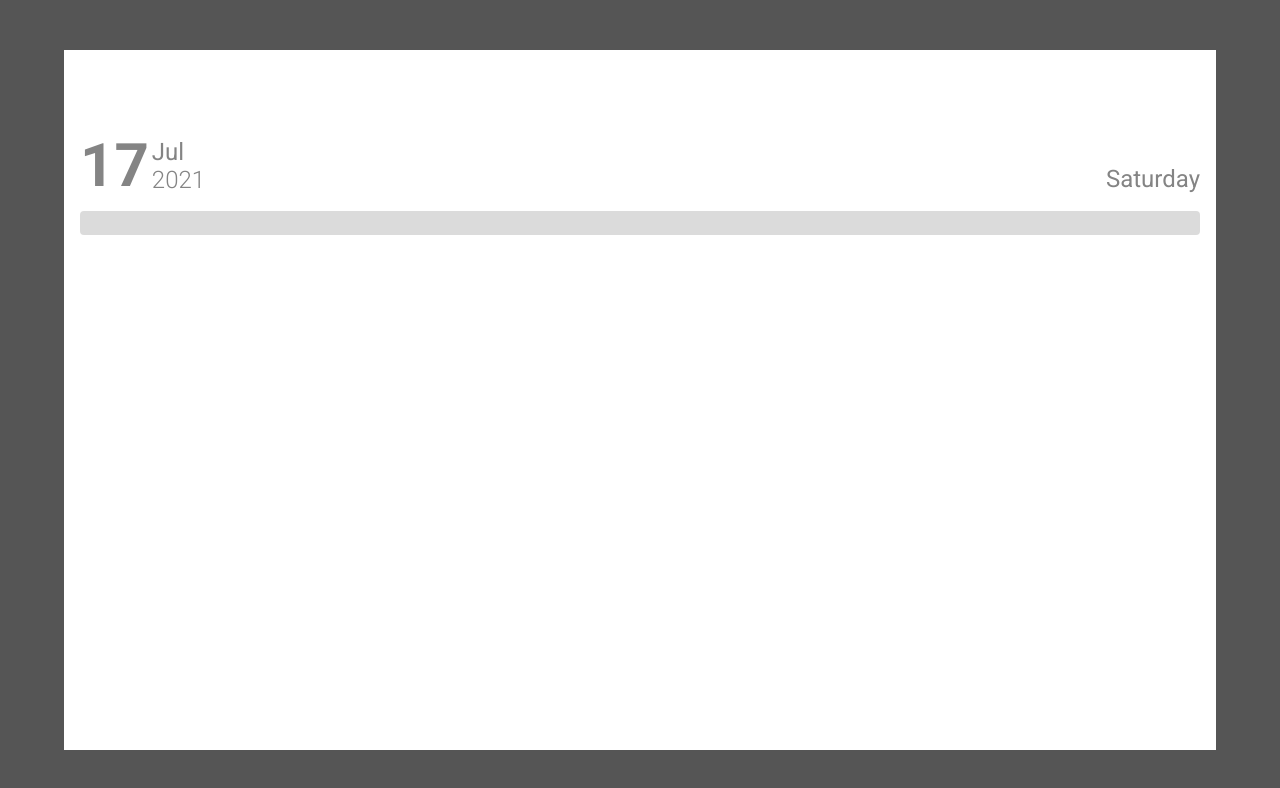
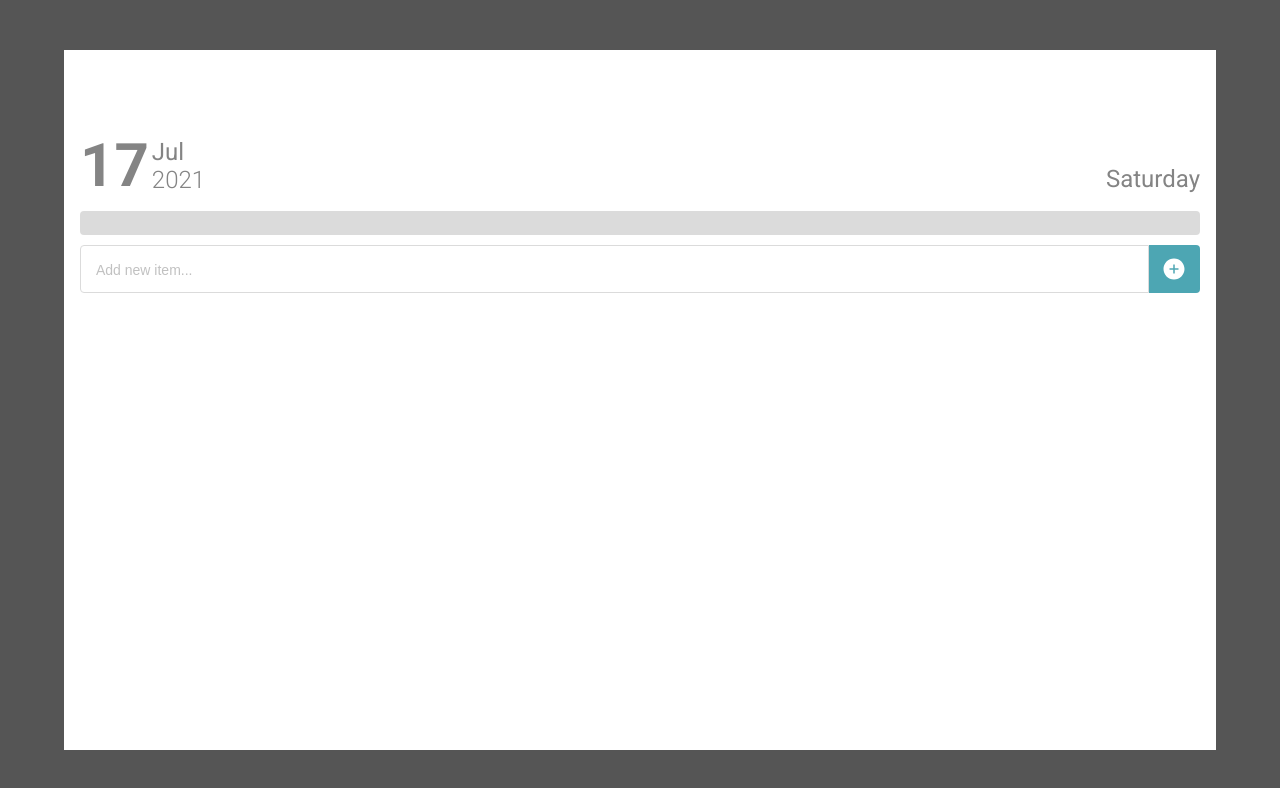
Before and after one commit to sizebay/frontend-challenge, a React (Vite) app: page / in a window 1280 px wide. Shown: the top 788 px of the page. Built offline with nearby package versions, Linux system fonts and the light colour scheme.

Commit message:
refact: rename variable name at task provider

```diff
--- a/package.json
+++ b/package.json
@@ -10,6 +10,7 @@
   "dependencies": {
     "react": "^18.0.0",
     "react-dom": "^18.0.0",
+    "react-icons": "^4.4.0",
     "styled-components": "^5.3.5",
     "uuid": "^8.3.2"
   },
--- /dev/null
+++ b/src/components/AddItemInput/index.tsx
@@ -0,0 +1,42 @@
+import { FormEvent, useState } from "react";
+import { AiFillPlusCircle } from "react-icons/ai";
+import { v4 as uuidv4 } from "uuid";
+
+import { Task, useTasks } from "../../providers/Tasks";
+import { Wrapper } from "./styles";
+
+const AddItemInput = () => {
+  const [inputValue, setInputValue] = useState("");
+
+  const { addTask } = useTasks();
+
+  const handleSubmission = (e: FormEvent<HTMLFormElement>) => {
+    e.preventDefault();
+
+    const newTask: Task = {
+      id: uuidv4(),
+      description: inputValue,
+      done: false,
+    };
+
+    addTask(newTask);
+  };
+
+  return (
+    <Wrapper onSubmit={handleSubmission}>
+      <div>
+        <input
+          type="text"
+          placeholder="Add new item..."
+          value={inputValue}
+          onChange={({ target: { value } }) => setInputValue(value)}
+        />
+      </div>
+      <button type="submit">
+        <AiFillPlusCircle />
+      </button>
+    </Wrapper>
+  );
+};
+
+export default AddItemInput;
--- /dev/null
+++ b/src/components/AddItemInput/styles.ts
@@ -0,0 +1,48 @@
+import styled from "styled-components";
+
+export const Wrapper = styled.form`
+  display: flex;
+  align-items: center;
+  align-self: center;
+  width: 100%;
+  > div {
+    width: 100%;
+    border: 1px solid var(--secundary-gray);
+    height: 100%;
+    border-radius: 4px 0 0 4px;
+    padding: 13.5px 15px;
+    > input {
+      width: 100%;
+      height: 100%;
+      border: none;
+      &::placeholder {
+        font-size: 14px;
+        opacity: 0.5;
+        color: var(--primary-gray);
+      }
+    }
+  }
+  > button {
+    display: flex;
+    align-items: center;
+    justify-content: center;
+    background-color: var(--secundary-color);
+    color: #ffffff;
+    border: none;
+    cursor: pointer;
+    width: 54px;
+    height: 48px;
+    font-size: var(--title-5);
+    border-radius: 0 4px 4px 0;
+    transition: 0.4s;
+    > svg {
+      transition: 0.4s;
+    }
+    &:hover {
+      > svg {
+        transform: scale(1.1);
+      }
+      color: var(--secundary-gray);
+    }
+  }
+`;
--- a/src/components/AddTaskInput/styles.ts
+++ /dev/null
@@ -1,3 +0,0 @@
-import styled from "styled-components";
-
-export const Wrapper = styled.form``;
--- a/src/components/MainContent/index.tsx
+++ b/src/components/MainContent/index.tsx
@@ -1,15 +1,19 @@
 import { useTasks } from "../../providers/Tasks";
 import DateHeader from "../DateHeader";
 import ProgressBar from "../ProgressBar";
+import AddItemInput from "../AddItemInput";
 import { Wrapper } from "./styles";
 
 const MainContent = () => {
-  const { addTask, percentageCompletedTasks } = useTasks();
+  const { tasks, percentageCompletedTasks } = useTasks();
+
+  console.log(tasks);
 
   return (
     <Wrapper>
       <DateHeader />
       <ProgressBar progress={percentageCompletedTasks} />
+      <AddItemInput />
     </Wrapper>
   );
 };
--- a/src/providers/Tasks/index.tsx
+++ b/src/providers/Tasks/index.tsx
@@ -30,14 +30,16 @@ export const TasksProvider = ({ children }: TasksContextProps) => {
     return (100 * doneTasks.length) / tasks.length || 0;
   };
 
-  const [percentageCompletedTasks, setPercentageCompleteTasks] = useState(
+  const [percentageCompletedTasks, setPercentageCompletedTasks] = useState(
     getPercentageOfCompletedTasks(tasks)
   );
 
   const addTask = (task: Task) => {
     setTasks([...tasks, task]);
     localStorage.setItem("tasks", JSON.stringify([...tasks, task]));
-    setPercentageCompleteTasks(getPercentageOfCompletedTasks([...tasks, task]));
+    setPercentageCompletedTasks(
+      getPercentageOfCompletedTasks([...tasks, task])
+    );
   };
 
   const removeTask = ({ id: idTaskToBeRemoved }: Task) => {
@@ -45,7 +47,7 @@ export const TasksProvider = ({ children }: TasksContextProps) => {
 
     setTasks(tasksUpdated);
     localStorage.setItem("tasks", JSON.stringify(tasksUpdated));
-    setPercentageCompleteTasks(getPercentageOfCompletedTasks(tasksUpdated));
+    setPercentageCompletedTasks(getPercentageOfCompletedTasks(tasksUpdated));
   };
 
   const completeTask = ({ id: idTaskToComplete }: Task) => {
@@ -53,7 +55,7 @@ export const TasksProvider = ({ children }: TasksContextProps) => {
 
     tasks[index].done = true;
     localStorage.setItem("tasks", JSON.stringify(tasks));
-    setPercentageCompleteTasks(getPercentageOfCompletedTasks(tasks));
+    setPercentageCompletedTasks(getPercentageOfCompletedTasks(tasks));
   };
 
   const editTask = ({ id: idTaskToEdit }: Task, newDescription: string) => {
@@ -61,7 +63,7 @@ export const TasksProvider = ({ children }: TasksContextProps) => {
 
     tasks[index].description = newDescription;
     localStorage.setItem("tasks", JSON.stringify(tasks));
-    setPercentageCompleteTasks(getPercentageOfCompletedTasks(tasks));
+    setPercentageCompletedTasks(getPercentageOfCompletedTasks(tasks));
   };
 
   return (
```
Also changed, not shown: src/components/AddTaskInput/index.tsx (deleted, +0 -33 lines), 1 other file (tests, documents, lock files or other folders).
